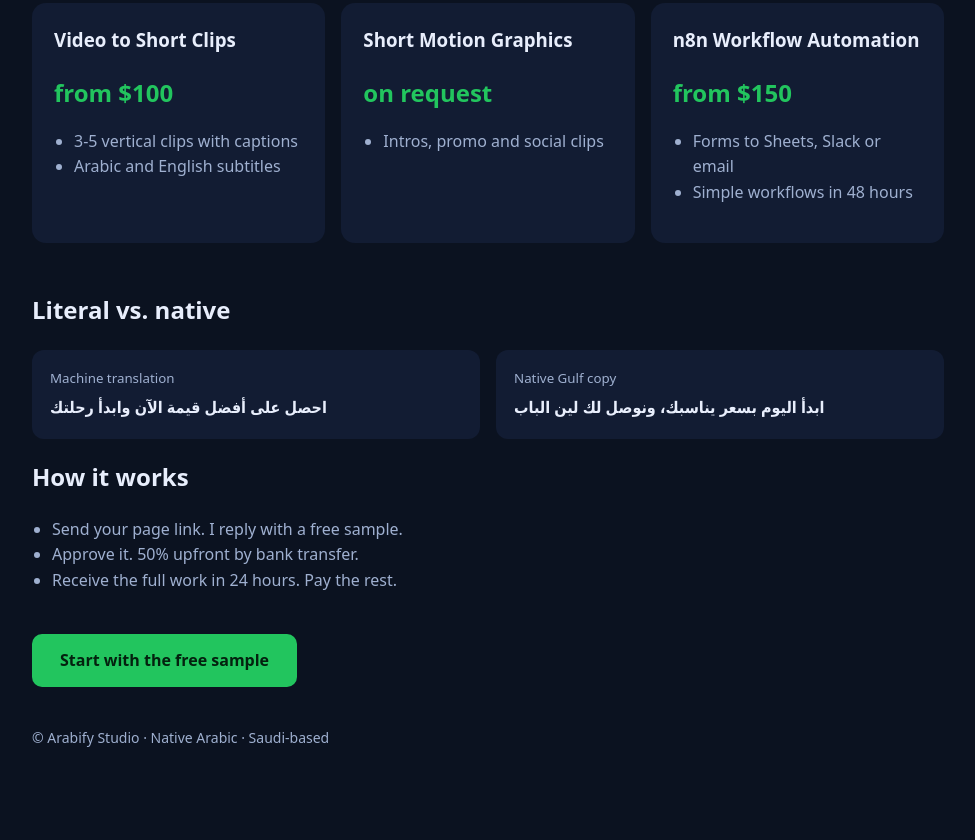
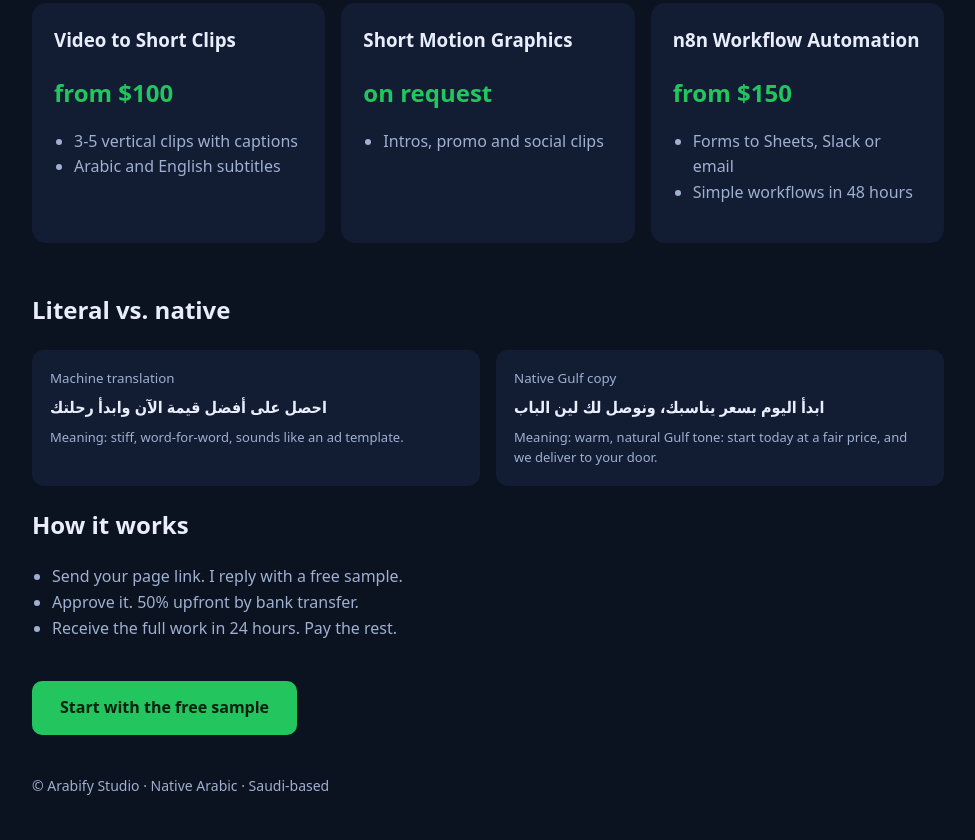
Before and after one commit to bigromio/arabify-studio, a plain HTML site: page index.html in a window 1280 px wide. Shown: the part 858-1698 px from the top of the page, without its empty margins (152-1127 px from the left). Before the commit the page ends 1671 px from the top, so only its background shows below. Drawn offline with Linux system fonts and the light colour scheme.

Commit message:
Add English glosses for samples

```diff
--- a/index.html
+++ b/index.html
@@ -57,8 +57,8 @@ footer{color:var(--mut);font-size:14px;padding:40px 0}
 
 <h2 data-en="Literal vs. native" data-ar="ترجمة حرفية أم أصيلة">Literal vs. native</h2>
 <div class="ba">
-<div><small data-en="Machine translation" data-ar="ترجمة آلية">Machine translation</small><b dir="rtl">احصل على أفضل قيمة الآن وابدأ رحلتك</b></div>
-<div><small data-en="Native Gulf copy" data-ar="كتابة خليجية أصيلة">Native Gulf copy</small><b dir="rtl">ابدأ اليوم بسعر يناسبك، ونوصل لك لين الباب</b></div>
+<div><small data-en="Machine translation" data-ar="ترجمة آلية">Machine translation</small><b dir="rtl">احصل على أفضل قيمة الآن وابدأ رحلتك</b><em data-en="Meaning: stiff, word-for-word, sounds like an ad template." data-ar="" style="display:block;color:#9fb0d0;font-size:13px;margin-top:6px;font-style:normal">Meaning: stiff, word-for-word, sounds like an ad template.</em></div>
+<div><small data-en="Native Gulf copy" data-ar="كتابة خليجية أصيلة">Native Gulf copy</small><b dir="rtl">ابدأ اليوم بسعر يناسبك، ونوصل لك لين الباب</b><em data-en="Meaning: warm, natural Gulf tone: start today at a fair price, and we deliver to your door." data-ar="" style="display:block;color:#9fb0d0;font-size:13px;margin-top:6px;font-style:normal">Meaning: warm, natural Gulf tone: start today at a fair price, and we deliver to your door.</em></div>
 </div>
 
 <h2 data-en="How it works" data-ar="كيف نعمل">How it works</h2>
```
Also changed, not shown: 1 other file.
